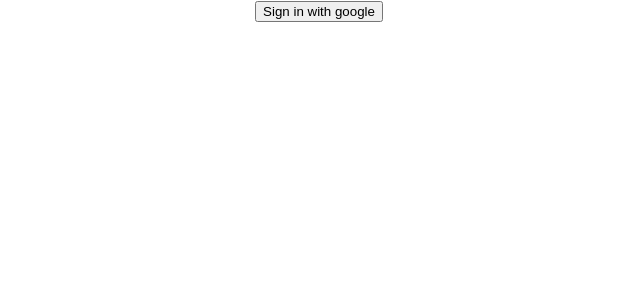
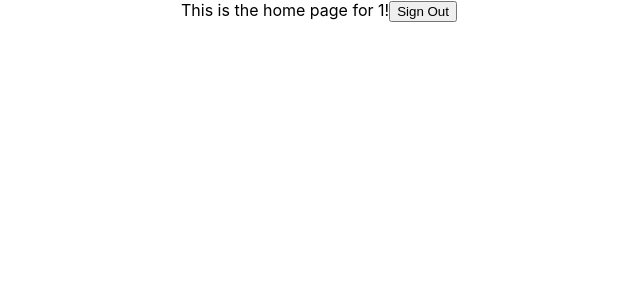
Before and after one commit to jin-jeffrey/resint, a React (Create React App) app in the folder resint-frontend/: page /home/1 in a window 1280 px wide. Shown: the top 300 px of the page, without its empty margins (321-961 px from the left). Built offline with nearby package versions, Linux system fonts and the light colour scheme; no server answers.

Commit message:
authentication updates

```diff
--- a/resint-frontend/package.json
+++ b/resint-frontend/package.json
@@ -9,7 +9,7 @@
     "firebase": "^9.6.7",
     "react": "^17.0.2",
     "react-dom": "^17.0.2",
-    "react-router-dom": "^6.2.1",
+    "react-router-dom": "^6.2.2",
     "react-scripts": "5.0.0",
     "switch": "^0.0.0"
   },
--- a/resint-frontend/src/App.js
+++ b/resint-frontend/src/App.js
@@ -1,33 +1,27 @@
 import './App.css';
 import React, { useState } from "react";
-import { authentication } from './firebase/firebase';
-import { signInWithPopup, GoogleAuthProvider } from "firebase/auth";
-import { redirect } from 'react-router-dom';
+import Home from './Home';
+import ErrorPage from './Error';
+import SignInWithGoogle from './signIn';
+
+import {
+  BrowserRouter as Router,
+  Routes,
+  Route,
+  Redirect,
+} from "react-router-dom";
 
 function App() {
-  //user sign in state
-  const signInWithGoogle = () => {
-    const provider = new GoogleAuthProvider();
-    signInWithPopup(authentication, provider)
-      .then((re) => {
-        console.log(re);
-        // const user = re.user;
-        //check if user is null and then redirect to the homepage
-      })
-      .catch((err) => {
-        console.log(err);
-        // const errorCode = err.code;
-        // const errorMessage = err.message;
-        // // The email of the user's account used.
-        // const email = err.email;
-      })
-  }
-
   return (
     <div className="App">
-      <button onClick={signInWithGoogle}>
-        Sign in with google
-      </button>
+      <Router>
+        <Routes>
+          <Route path="/" element={<SignInWithGoogle />} />
+          <Route path="/home/:username" element={<Home />} />
+          <Route path="*" element={<ErrorPage />} />
+        </Routes>
+      </Router>
+
     </div>
   );
 
--- /dev/null
+++ b/resint-frontend/src/Error.jsx
@@ -0,0 +1,11 @@
+import React from "react";
+
+const ErrorPage = () => {
+    return (
+        <div>
+            <p>Error! Page not Found</p>
+        </div>
+    );
+};
+
+export default ErrorPage;
--- a/resint-frontend/src/Home.jsx
+++ b/resint-frontend/src/Home.jsx
@@ -1,18 +1,18 @@
-import React from 'react';
-import {
-    firebase
-} from './firebase/firebase';
+import React from "react";
+import { authentication } from './firebase';
+import { useParams } from "react-router-dom";
+
 const Home = () => {
+    let { username } = useParams();
     const signOut = () => {
-        firebase.auth().signOut();
+        authentication.signOut();
     }
     return (
-        <>
-            <h1>Home</h1>
-            <p>Click the button below to signout</p>
+        <div>
+            This is the home page for {username}!
             <button onclick={signOut}>Sign Out</button>
-        </>
-    )
-}
+        </div>
+    );
+};
 
-export default Home
+export default Home;
--- a/resint-frontend/src/SignIn.jsx
+++ b/resint-frontend/src/SignIn.jsx
@@ -1,23 +1,25 @@
-// import React from 'react';
-// import firebase from 'firebase/compat/app';
-// import 'firebase/compat/auth';
+import React from "react";
+import { authentication } from './firebase';
+import { signInWithPopup, GoogleAuthProvider } from "firebase/auth";
+import { useNavigate } from "react-router-dom";
 
+const SignInWithGoogle = () => {
+    let navigate = useNavigate();
+    const provider = new GoogleAuthProvider();
+    signInWithPopup(authentication, provider)
+        .then((re) => {
+            console.log(re);
+        })
+        .catch((err) => {
+            console.log(err);
+        })
+    return (
+        <div>
+            <button onClick={() => { navigate("/home"); }}>
+                Sign in with google
+            </button>
+        </div>
+    );
+};
 
-// const SignIn = () => {
-//     //signin function that is called when the log in with google button is clicked
-//     const SignInWithFirebase = () => {
-//         var google_provider = new firebase.auth.GoogleAuthProvider();
-//         firebase.auth().signInWithPopup(google_provider)
-//             .then((re) => {
-//                 console.log(re);
-//             })
-//             .catch((err) => {
-//                 console.log(err);
-//             })
-//     }
-//     return (
-//         <button onClick={SignInWithFirebase}>Sign in with Google</button>
-//     )
-// }
-
-// export default SignIn
+export default SignInWithGoogle;
```
Also changed, not shown: resint-frontend/src/firebase.js (renamed from resint-frontend/firebase/firebase.js), 1 other file (tests, documents, lock files or other folders).
